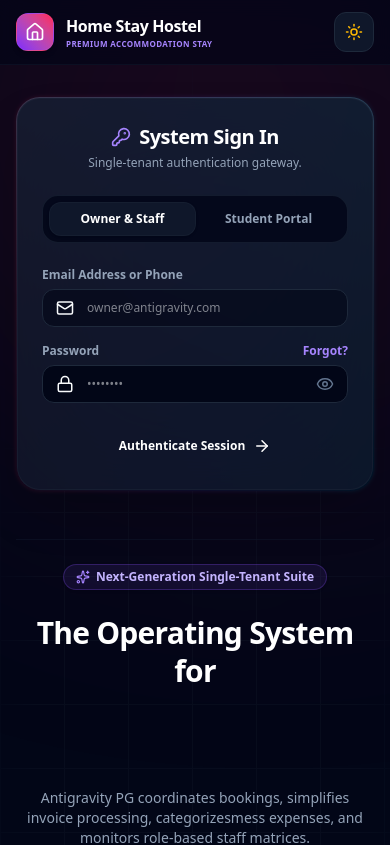
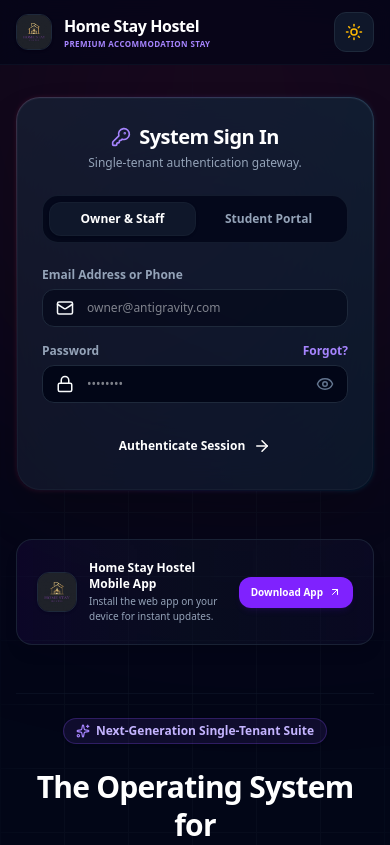
Before and after one commit to ramakrishnamadala559-a11y/BMR-portal, a Next.js app: page / in a window 390 px wide. Shown: the top 845 px of the page. Built offline with nearby package versions, Linux system fonts and the light colour scheme; no server answers.

Commit message:
Show brand logo image and official website link inside login app header, mobile app download promo card, and printable receipt invoices

```diff
--- a/src/app/admin/billing/page.tsx
+++ b/src/app/admin/billing/page.tsx
@@ -506,6 +506,16 @@ export default function BillingPage() {
                     <h2 className="text-xl font-bold text-slate-900">{brandName}</h2>
                   </div>
                   <p className="text-xs text-slate-500 mt-1">Block 3, Tech Park Avenue, Bengaluru</p>
+                  {settings?.website && (
+                    <a
+                      href={`https://${settings.website}`}
+                      target="_blank"
+                      rel="noopener noreferrer"
+                      className="text-[10px] text-violet-600 font-bold block mt-0.5 hover:underline"
+                    >
+                      🌐 {settings.website}
+                    </a>
+                  )}
                   <p className="text-[10px] text-slate-400 mt-0.5">GSTIN: 29AAAAA1111A1Z1</p>
                 </div>
                 <div className="text-right">
--- a/src/app/login/page.tsx
+++ b/src/app/login/page.tsx
@@ -93,9 +93,7 @@ export default function LoginPage() {
       <header className="w-full border-b border-slate-900/60 bg-slate-955/65 backdrop-blur-md sticky top-0 z-50">
         <div className="max-w-7xl mx-auto px-4 sm:px-6 lg:px-8 h-16 flex items-center justify-between">
           <div className="flex items-center gap-3">
-            <div className="bg-gradient-to-tr from-violet-600 to-rose-500 p-2 rounded-xl shadow-md flex items-center justify-center border border-white/5">
-              <Home className="h-5 w-5 text-white" />
-            </div>
+            <img src="/homestay_logo.jpg" alt="Brand Logo" className="h-9 w-9 rounded-xl border border-slate-800 shadow object-cover flex-shrink-0" />
             <div>
               <span className="text-base font-bold text-white tracking-tight">{brandName}</span>
               <span className="text-[8px] block text-violet-400 font-bold uppercase tracking-wider">{brandTag}</span>
@@ -282,6 +280,25 @@ export default function LoginPage() {
           </div>
         )}
 
+        {/* App Download Promo Card */}
+        <div className="w-full max-w-md bg-gradient-to-r from-violet-950/20 via-slate-900/40 to-indigo-950/20 border border-slate-800/80 p-5 rounded-2xl flex items-center justify-between gap-4 shadow-lg relative overflow-hidden">
+          <div className="flex items-center gap-3">
+            <img src="/homestay_logo.jpg" alt="Brand Logo" className="h-10 w-10 rounded-xl border border-slate-800 shadow object-cover flex-shrink-0" />
+            <div>
+              <p className="text-xs font-bold text-white">Home Stay Hostel Mobile App</p>
+              <p className="text-[10px] text-slate-400 mt-0.5">Install the web app on your device for instant updates.</p>
+            </div>
+          </div>
+          <a
+            href={settings?.website ? `https://${settings.website}` : 'https://www.homestayhostel.com'}
+            target="_blank"
+            rel="noopener noreferrer"
+            className="flex items-center gap-1.5 px-3 py-2 bg-violet-600 hover:bg-violet-500 hover:scale-[1.02] text-[10px] font-bold rounded-xl text-white shadow-md shadow-violet-600/10 transition-all cursor-pointer whitespace-nowrap"
+          >
+            Download App <ArrowUpRight className="h-3 w-3" />
+          </a>
+        </div>
+
         {/* SECTION 2: MARKETING HERO & FEATURES GRID (STACKED BELOW LOGIN) */}
         <div id="features" className="w-full text-center space-y-6 pt-6 border-t border-slate-900/60">
           <div className="inline-flex items-center gap-1.5 px-3 py-1 bg-violet-500/10 border border-violet-500/25 rounded-full text-violet-300 text-xs font-bold shadow-sm">
--- a/src/app/student/dashboard/page.tsx
+++ b/src/app/student/dashboard/page.tsx
@@ -574,6 +574,16 @@ export default function StudentDashboardPage() {
                     <h2 className="text-xl font-bold text-slate-900">{brandName}</h2>
                   </div>
                   <p className="text-xs text-slate-500 mt-1">Block 3, Tech Park Avenue, Bengaluru</p>
+                  {settings?.website && (
+                    <a
+                      href={`https://${settings.website}`}
+                      target="_blank"
+                      rel="noopener noreferrer"
+                      className="text-[10px] text-violet-600 font-bold block mt-0.5 hover:underline"
+                    >
+                      🌐 {settings.website}
+                    </a>
+                  )}
                 </div>
                 <div className="text-right">
                   <span className="text-[9px] bg-slate-200 text-slate-800 px-2 py-0.5 rounded font-bold uppercase tracking-wider">
```
